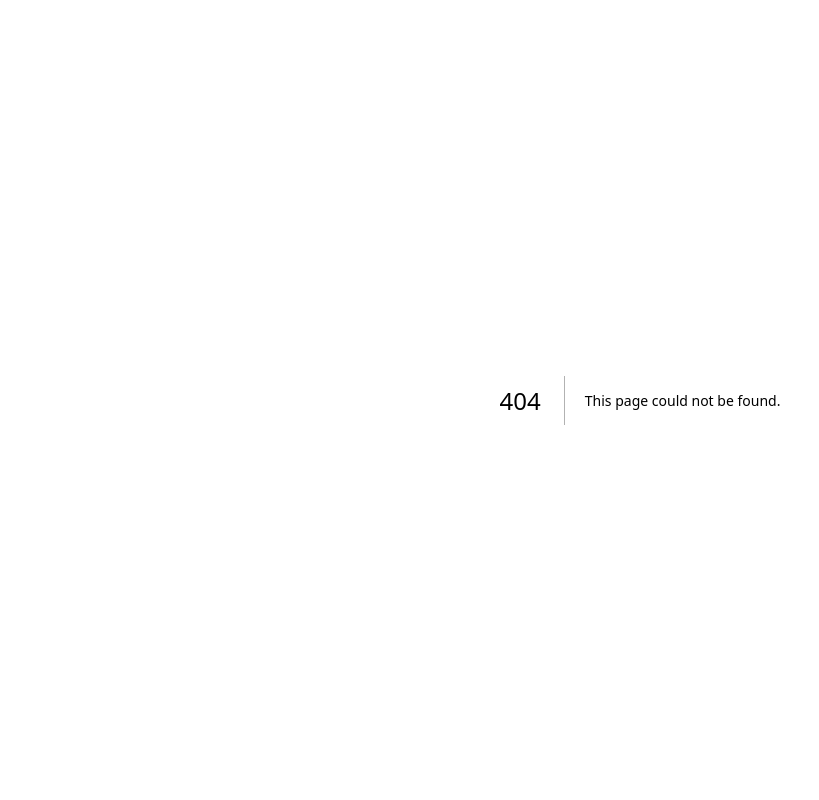
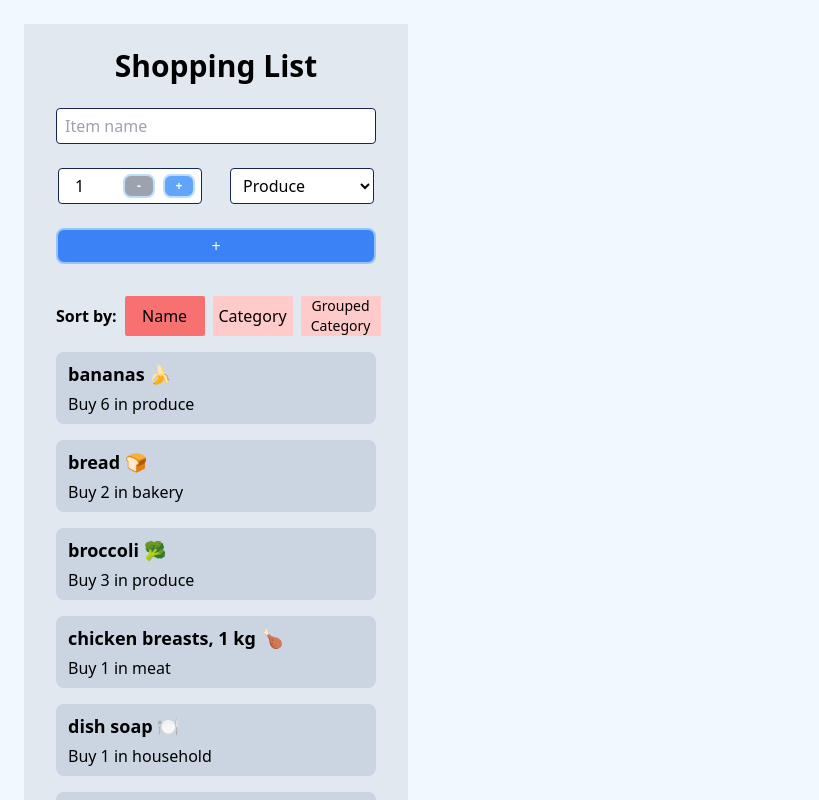
Before and after one commit to Lily-HuRL/cprg306-assignments, a Next.js app: page /week-7 in a window 1280 px wide. Before the commit this address had no page. Shown: the top 800 px of the page, without its empty margins (0-819 px from the left). Built offline with nearby package versions, Linux system fonts and the light colour scheme.

Commit message:
add week 7 pages

```diff
--- a/app/page.js
+++ b/app/page.js
@@ -20,6 +20,9 @@ export default function Page() {
         <li>
           <Link href="/week-6">Week 6 Assignment</Link>
         </li>
+        <li>
+          <Link href="/week-7">Week 7 Assignment</Link>
+        </li>
       </ul>
     </main>
   );
--- /dev/null
+++ b/app/week-7/item-list.js
@@ -0,0 +1,81 @@
+"use client";
+import Item from "./item";
+import { useState } from "react";
+
+export default function ItemList({ items }) {
+    const [sortBy, setSortBy] = useState("name");
+    const sortItems = (items, sortBy) => {
+      const itemsCopy = [...items];
+        return itemsCopy.sort((a, b) => {
+            if (sortBy === "name") {
+                return a.name.localeCompare(b.name);
+            }
+            if (sortBy === "category") {
+                return a.category.localeCompare(b.category);
+            }
+            return 0;
+        });
+    };
+
+    const [grouped, setGrouped] = useState(false);
+    const groupByCategory = (items) => {
+      const itemsCopy = [...items];
+        const sortByCategory = sortItems(itemsCopy, "category");
+        return sortByCategory.reduce((acc, item) => {
+            if (!acc[item.category]) {
+                acc[item.category] = [];
+            }
+            acc[item.category].push(item);
+            acc[item.category].sort((a, b) => a.name.localeCompare(b.name));
+            return acc;
+        }, {});
+    }
+    const groupedItems = grouped ? groupByCategory(sortItems(items, sortBy)) : null;
+
+
+    return (
+      <main className="pl-8 pb-6">
+        <div className="flex gap-2 items-center">
+          <p className="font-semibold">Sort by: </p>
+          <button
+            className={`${sortBy === "name" && !grouped ? "bg-red-400" : "bg-red-200"} w-20 rounded-sm h-10`}
+            onClick={() => {setSortBy("name");
+                            setGrouped(false);}}
+          >
+            Name
+          </button>
+          <button
+            className={`${sortBy === "category" && !grouped ? "bg-red-400" : "bg-red-200"} w-20 rounded-sm h-10`}
+            onClick={() => {setSortBy("category");
+                            setGrouped(false);}}
+          >
+            Category
+          </button>
+          <button className={`${grouped ? "bg-red-400" : "bg-red-200"} flex flex-wrap text-sm w-20 rounded-sm h-10`} onClick={() => setGrouped(true)}
+          >
+            Grouped Category
+          </button>
+        </div>
+        <ul>
+          {!grouped ? (sortItems(items, sortBy).map((item) => (
+              <li key={item.id} className="mt-4">
+                <Item key={item.id} name={item.name} quantity={item.quantity} category={item.category} />
+              </li>
+            ))
+           ) : (Object.entries(groupedItems).map(([category, items]) => (
+              <div key={category}>
+                <h2 className="font-semibold my-2 capitalize underline">{category}</h2>
+                <ul  className="mb-8">
+                  {items.map((item) => (
+                    <li key={item.id}>
+                      <Item key={item.id} name={item.name} quantity={item.quantity} category={item.category} />
+                    </li>
+                  ))}
+                </ul>
+              </div>
+            ))
+          )}
+        </ul>
+      </main>
+    );
+}
--- /dev/null
+++ b/app/week-7/item.js
@@ -0,0 +1,8 @@
+export default function Item({ name, quantity, category }) {
+    return (
+        <div className="bg-slate-300 mb-3 w-80 rounded-lg">
+            <h2 className="text-lg font-bold pl-3 py-1 pt-2">{name}</h2>
+            <p className="pl-3 pb-2">Buy {quantity} in {category}</p>
+        </div>
+    );
+}
--- /dev/null
+++ b/app/week-7/items.json
@@ -0,0 +1,74 @@
+[
+    {
+      "id": "1h2GJKH12gkHG31h1H",
+      "name": "milk, 4 L 🥛",
+      "quantity": 1,
+      "category": "dairy"
+    },
+    {
+      "id": "2KJH3k2j3H1k2J3K1H",
+      "name": "bread 🍞",
+      "quantity": 2,
+      "category": "bakery"
+    },
+    {
+      "id": "3h2KJH3k2j3H1k2J3",
+      "name": "eggs, dozen 🥚",
+      "quantity": 2,
+      "category": "dairy"
+    },
+    {
+      "id": "4k2J3K1H2GJKH12gk",
+      "name": "bananas 🍌",
+      "quantity": 6,
+      "category": "produce"
+    },
+    {
+      "id": "5H1h1H2KJH3k2j3H",
+      "name": "broccoli 🥦",
+      "quantity": 3,
+      "category": "produce"
+    },
+    {
+      "id": "6H1k2J3K1H2GJKH1",
+      "name": "chicken breasts, 1 kg 🍗",
+      "quantity": 1,
+      "category": "meat"
+    },
+    {
+      "id": "7gkHG31h1H2KJH3k",
+      "name": "pasta sauce 🍝",
+      "quantity": 3,
+      "category": "canned goods"
+    },
+    {
+      "id": "8j3H1k2J3K1H2GJK",
+      "name": "spaghetti, 454 g 🍝",
+      "quantity": 2,
+      "category": "dry goods"
+    },
+    {
+      "id": "9H12gkHG31h1H2KJ",
+      "name": "toilet paper, 12 pack 🧻",
+      "quantity": 1,
+      "category": "household"
+    },
+    {
+      "id": "10H3k2j3H1k2J3K1",
+      "name": "paper towels, 6 pack",
+      "quantity": 1,
+      "category": "household"
+    },
+    {
+      "id": "11k2J3K1H2GJKH12",
+      "name": "dish soap 🍽️",
+      "quantity": 1,
+      "category": "household"
+    },
+    {
+      "id": "12GJKH12gkHG31h1",
+      "name": "hand soap 🧼",
+      "quantity": 4,
+      "category": "household"
+    }
+  ]
--- /dev/null
+++ b/app/week-7/new-item.js
@@ -0,0 +1,80 @@
+"use client";
+import { useState } from 'react';
+
+export default function NewItem({ onAddItem }) {
+    const [quantity, setQuantity] = useState(1);
+
+    const increment = () => {
+        setQuantity(quantity + 1);
+    }
+
+    const decrement = () => {
+        setQuantity(quantity - 1);
+    }
+
+    const [name, setName] = useState('')
+    const [category, setCategory] = useState('Produce')
+
+    const handleNameChange = (event) => {
+        setName(event.target.value)
+    }
+    const handleCategoryChange = (event) => {
+        setCategory(event.target.value)
+    }
+
+    const handleSubmit = (event) => {
+        event.preventDefault()
+        const newId = Math.floor(Math.random() * 1000)
+        const newItem = { id: newId, name: name, quantity: quantity, category: category }
+        onAddItem(newItem)
+        setName('')
+        setCategory('Produce')
+        setQuantity(1)
+    }
+
+    return (
+        <div className='flex flex-col items-center rounded-lg mb-8 w-96'>
+            <form onSubmit={handleSubmit} className='flex
+            flex-col items-center gap-6'>
+                <label>
+                    <input type="text" placeholder="Item name" value={name} onChange={handleNameChange} required className='border border-blue-950 rounded focus:border focus:border-gray-500 h-9 w-80 p-2 bg-white'/>
+                </label>
+
+                <div className='flex gap-7'>
+                    <div value="Counter" className='flex items-center bg-white border-blue-950 border rounded w-36 h-9 gap-2'>
+                        <p className='px-4 w-14'>{quantity}</p>
+
+                        <button type="button" onClick={decrement}
+                            disabled={quantity <= 1}
+                            className=' bg-blue-400 hover:bg-blue-600 active:bg-blue-800 disabled:bg-gray-400 rounded-lg border-blue-200 border-2 w-8 h-6 font-bold text-white text-xs'>
+                        -</button>
+
+                        <button type="button" onClick={increment}
+                            disabled={quantity >= 20}
+                            className=' bg-blue-400 hover:bg-blue-600 active:bg-blue-800 disabled:bg-gray-400 rounded-lg border-blue-200 border-2 h-6 w-8 font-bold text-white text-xs'>
+                        +</button>
+                    </div>
+
+                    <label>
+                        <select value={category} onChange={handleCategoryChange} className='border-blue-950 border rounded h-9 w-36 pl-2 bg-white'>
+                            <option value="Produce">Produce</option>
+                            <option value="Dairy">Dairy</option>
+                            <option value="Bakery">Bakery</option>
+                            <option value="Meat">Meat</option>
+                            <option value="Frozen Foods">Frozen Foods</option>
+                            <option value="Canned Goods">Canned Goods</option>
+                            <option value="Dry Goods">Dry Goods</option>
+                            <option value="Beverages">Beverages</option>
+                            <option value="Snacks">Snacks</option>
+                            <option value="Household">Household</option>
+                            <option value="Other">Other</option>
+                        </select>
+                    </label>
+                </div>
+
+                <button type="submit" className='border-blue-300 border-2 rounded-lg w-80 h-9 text-white bg-blue-500 hover:bg-blue-600 active:bg-blue-800'>+</button>
+            </form>
+
+        </div>
+    )
+}
--- /dev/null
+++ b/app/week-7/page.js
@@ -0,0 +1,27 @@
+"use client";
+
+import ItemList from "./item-list";
+import NewItem from "./new-item";
+import itemsData from "./items.json";
+
+import { useState } from "react";
+
+export default function Page() {
+    const [ items, setItems ] = useState(itemsData);
+
+    const handleAddItem = (newItem) => {
+        setItems([...items, newItem]);
+    }
+
+    return (
+        <main className="m-6 bg-slate-200 w-96">
+            <h1 className="text-3xl font-bold py-6 text-center">Shopping List</h1>
+
+            <div>
+                <NewItem onAddItem={handleAddItem} />
+                <ItemList items={items}/>
+            </div>
+
+        </main>
+    );
+}
```
